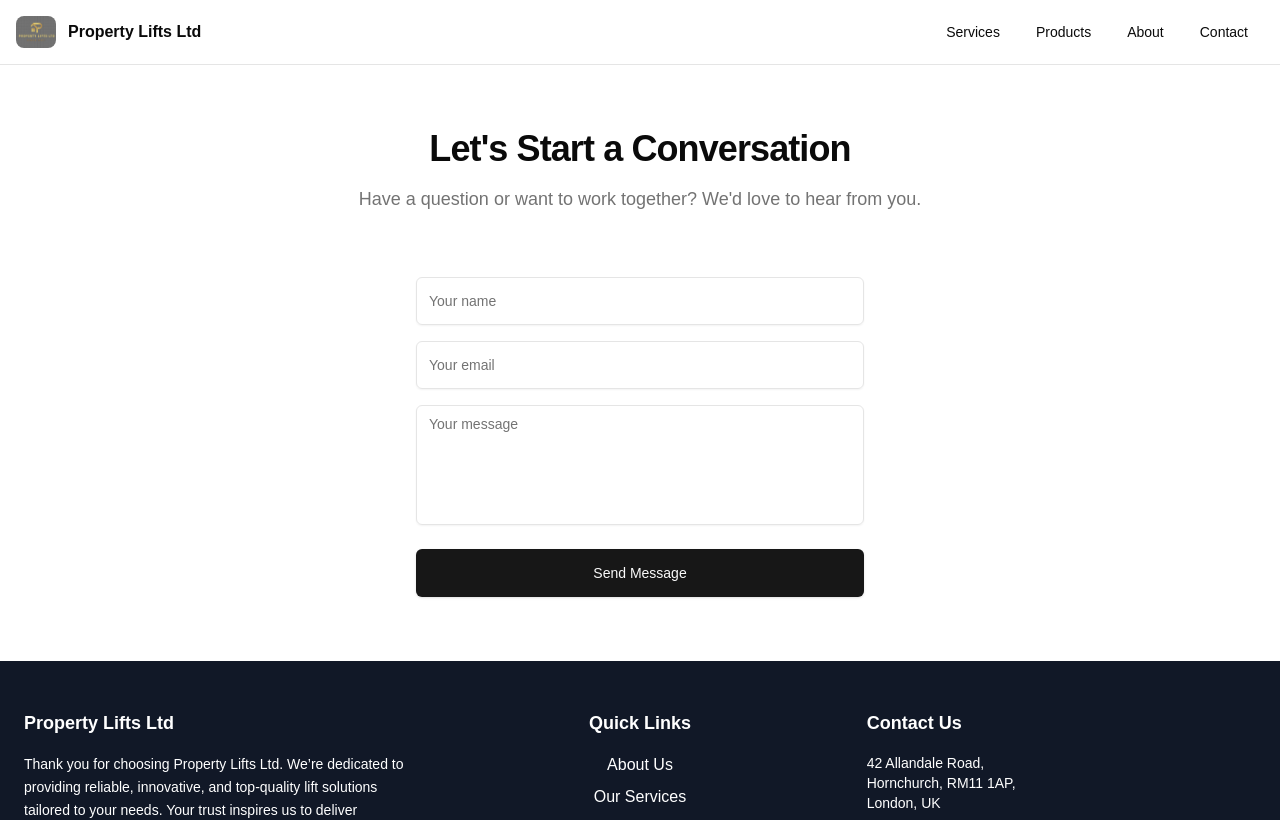
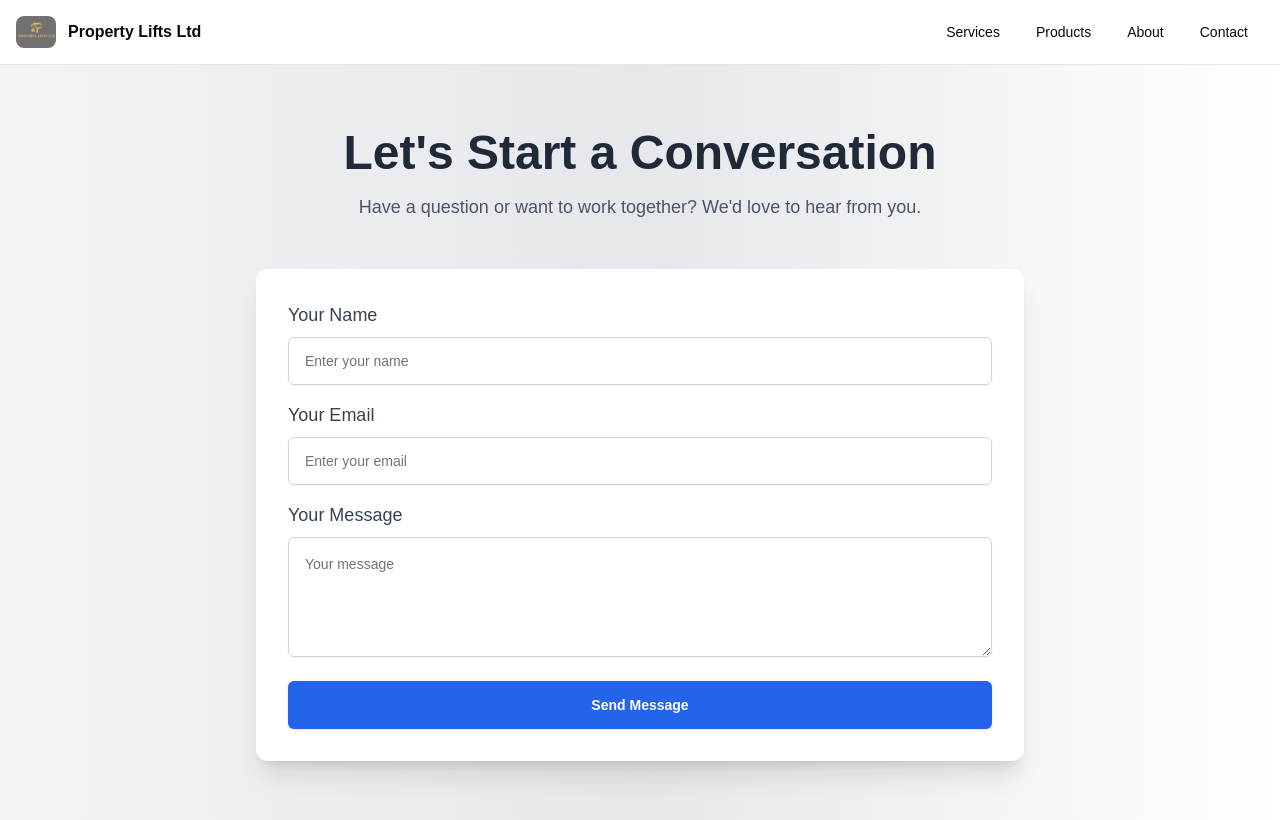
Before and after one commit to niazi12/PropertyLifts, a Next.js app: page /contact in a window 1280 px wide. Shown: the top 820 px of the page. Built offline with nearby package versions, Linux system fonts and the light colour scheme.

Commit message:
email functionality added

```diff
--- /dev/null
+++ b/app/api/send-mail/route.js
@@ -0,0 +1,48 @@
+import { NextResponse } from "next/server";
+import nodemailer from "nodemailer";
+
+export async function POST(req) {
+  try {
+    const { name, email, message } = await req.json();
+
+    if (!name || !email || !message) {
+      return NextResponse.json(
+        { error: "All fields are required." },
+        { status: 400 }
+      );
+    }
+
+    // Configure the SMTP transporter
+    const transporter = nodemailer.createTransport({
+      host: process.env.SMTP_HOST,
+      port: parseInt(process.env.SMTP_PORT, 10),
+      secure: process.env.SMTP_PORT === "465", // true for 465, false for 587
+      auth: {
+        user: process.env.SMTP_USER,
+        pass: process.env.SMTP_PASS,
+      },
+    });
+
+    // Define email options
+    const mailOptions = {
+      from: `"${name}" <${email}>`,
+      to: process.env.SMTP_USER,
+      subject: "New Contact Form Submission",
+      text: `Name: ${name}\nEmail: ${email}\nMessage: ${message}`,
+    };
+
+    // Send the email
+    await transporter.sendMail(mailOptions);
+
+    return NextResponse.json(
+      { message: "Email sent successfully!" },
+      { status: 200 }
+    );
+  } catch (error) {
+    console.error("Error sending email:", error);
+    return NextResponse.json(
+      { error: "Failed to send email.", details: error.message },
+      { status: 500 }
+    );
+  }
+}
--- a/app/contact/page.js
+++ b/app/contact/page.js
@@ -1,42 +1,121 @@
+"use client";
+
+import { useState } from "react";
 import { Button } from "@/components/ui/button";
 import { Input } from "@/components/ui/input";
 import { Textarea } from "@/components/ui/textarea";
 
 const Contact = () => {
+  const [formData, setFormData] = useState({ name: "", email: "", message: "" });
+  const [status, setStatus] = useState("");
+
+  const handleSubmit = async (e) => {
+    e.preventDefault();
+    setStatus("Sending...");
+
+    try {
+      const response = await fetch("/api/send-email", {
+        method: "POST",
+        headers: {
+          "Content-Type": "application/json",
+        },
+        body: JSON.stringify(formData),
+      });
+
+      const result = await response.json();
+
+      if (response.ok) {
+        setStatus("Message sent successfully!");
+        setFormData({ name: "", email: "", message: "" });
+      } else {
+        setStatus(`Error: ${result.error || "Something went wrong."}`);
+      }
+    } catch (error) {
+      setStatus(`An error occurred: ${error.message}`);
+    }
+  };
+
   return (
-    <div className="max-w-4xl mx-auto px-4 py-16">
+    <div className="bg-gradient-to-r from-gray-100 via-gray-200 to-white min-h-screen py-16">
       {/* Hero Section */}
-      <div className="text-center mb-16">
-        <h1 className="text-4xl font-semibold tracking-tight mb-4">
+      <div className="text-center mb-12 animate__animated animate__fadeIn animate__delay-1s">
+        <h1 className="text-5xl font-semibold text-gray-800 mb-4 transform transition-all duration-300 ease-in-out hover:scale-105">
           Let's Start a Conversation
         </h1>
-        <p className="text-muted-foreground text-lg max-w-2xl mx-auto">
+        <p className="text-lg text-gray-600 max-w-2xl mx-auto">
           Have a question or want to work together? We'd love to hear from you.
         </p>
       </div>
 
-      {/* Contact Form */}
-      <div className="max-w-md mx-auto space-y-6">
+      {/* Contact Form Section */}
+      <div className="max-w-3xl mx-auto bg-white p-8 rounded-xl shadow-xl space-y-8 transform transition-all duration-500 hover:scale-105 hover:shadow-2xl">
+        {/* Form */}
+        <div className="space-y-6">
           <div className="space-y-4">
+            <div>
+              <label className="block text-lg font-medium text-gray-700" htmlFor="name">
+                Your Name
+              </label>
               <Input
+                id="name"
                 type="text"
-            placeholder="Your name"
-            className="h-12"
-          />
-          <Input
-            type="email"
-            placeholder="Your email"
-            className="h-12"
-          />
-          <Textarea
-            placeholder="Your message"
-            className="min-h-[120px] resize-none"
+                placeholder="Enter your name"
+                className="h-12 border border-gray-300 rounded-md w-full p-4 mt-2 focus:outline-none focus:ring-2 focus:ring-blue-500 transition-all duration-300 ease-in-out transform hover:scale-105"
+                value={formData.name}
+                onChange={(e) => setFormData({ ...formData, name: e.target.value })}
               />
             </div>
 
-        <Button className="w-full h-12">
+            <div>
+              <label className="block text-lg font-medium text-gray-700" htmlFor="email">
+                Your Email
+              </label>
+              <Input
+                id="email"
+                type="email"
+                placeholder="Enter your email"
+                className="h-12 border border-gray-300 rounded-md w-full p-4 mt-2 focus:outline-none focus:ring-2 focus:ring-blue-500 transition-all duration-300 ease-in-out transform hover:scale-105"
+                value={formData.email}
+                onChange={(e) => setFormData({ ...formData, email: e.target.value })}
+              />
+            </div>
+
+            <div>
+              <label className="block text-lg font-medium text-gray-700" htmlFor="message">
+                Your Message
+              </label>
+              <Textarea
+                id="message"
+                placeholder="Your message"
+                className="min-h-[120px] border border-gray-300 rounded-md w-full p-4 mt-2 focus:outline-none focus:ring-2 focus:ring-blue-500 transition-all duration-300 ease-in-out transform hover:scale-105"
+                value={formData.message}
+                onChange={(e) => setFormData({ ...formData, message: e.target.value })}
+              />
+            </div>
+          </div>
+
+          {/* Submit Button */}
+          <div>
+            <Button
+              className="w-full h-12 bg-blue-600 text-white font-semibold rounded-md hover:bg-blue-700 focus:outline-none focus:ring-2 focus:ring-blue-500 transition-all duration-300 transform hover:scale-105"
+              onClick={handleSubmit}
+            >
               Send Message
             </Button>
+          </div>
+
+          {/* Status Message */}
+          {status && (
+            <p className="mt-4 text-center text-lg text-gray-700 animate__animated animate__fadeIn">
+              {status}
+            </p>
+          )}
+        </div>
+      </div>
+
+      {/* Footer */}
+      <div className="text-center mt-16 text-gray-600">
+        <p>&copy; 2025 Property Lifts Ltd. All rights reserved.</p>
       </div>
     </div>
   );
```
Also changed, not shown: 1 other file (tests, documents, lock files or other folders). Lines whose indentation alone changed are shown as unchanged.
